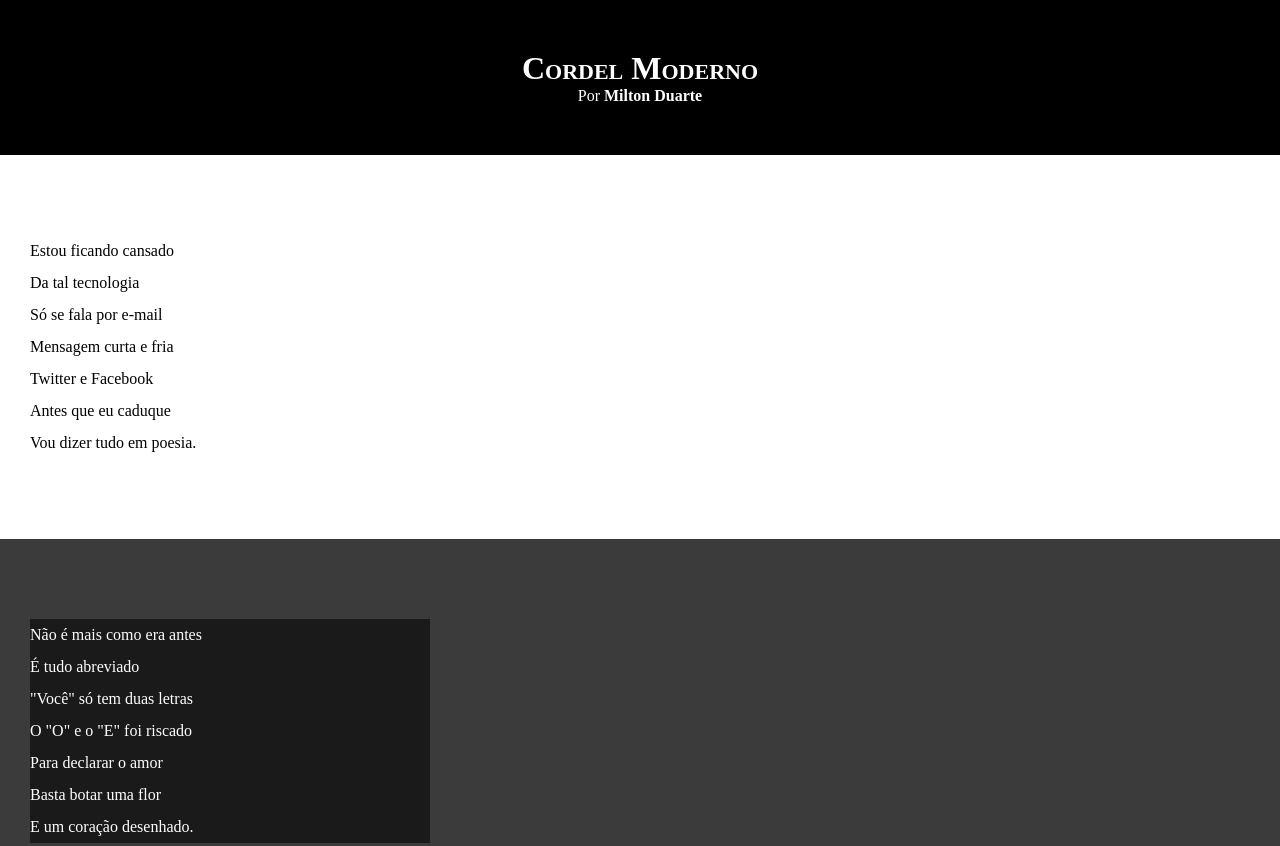
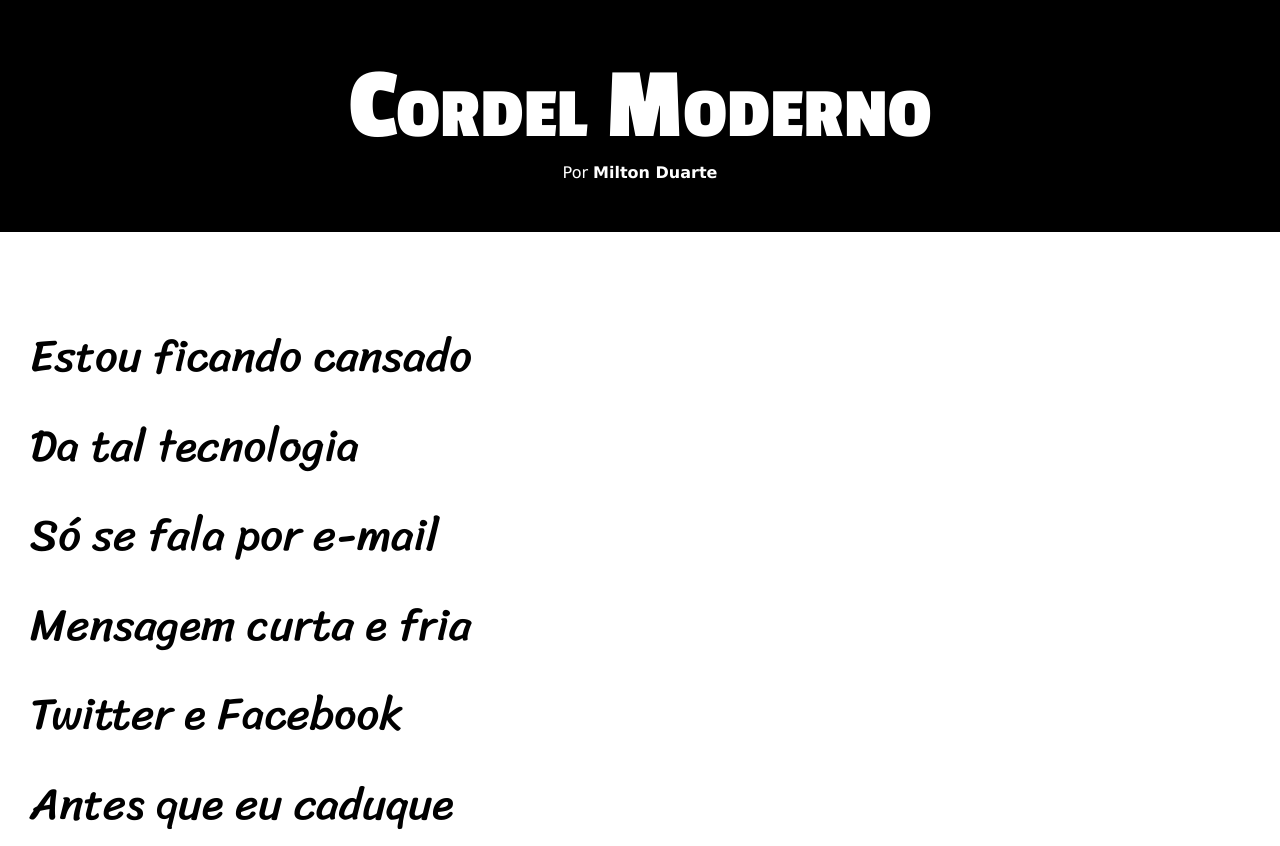
Before and after one commit to wesleyafonsogomes/html-css, a plain HTML site: page Desafios/d12/index.html in a window 1280 px wide. Shown: the top 846 px of the page. Drawn offline with Linux system fonts and the light colour scheme; a web font is replaced by a local one.

Commit message:
att d012

```diff
--- a/Desafios/d12/estilo/style.css
+++ b/Desafios/d12/estilo/style.css
@@ -1,4 +1,12 @@
 @charset "UTF-8";
+
+@import url('https://fonts.googleapis.com/css2?family=Anta&family=Bebas+Neue&family=Caveat+Brush&family=Intel+One+Mono:ital,wght@0,300..700;1,300..700&family=Passion+One:wght@400;700;900&family=SUSE+Mono:ital,wght@0,100..800;1,100..800&family=Sriracha&display=swap');
+
+:root {
+    --fonte1: Verdana, Geneva, Tahoma, sans-serif;
+    --font2: "Passion One", sans-serif;
+    --font3: "Sriracha", sans-serif;
+}
 
 * {
     margin: 0px;
@@ -7,6 +15,7 @@
 html, body {
     min-height: 100vh;
     background-color: darkgray;
+    font-family: var(--fonte1);
 }
 header {
     background-color: black;
@@ -16,6 +25,8 @@ header {
 header h1 {
     padding-top: 50px;
     font-variant: small-caps;
+    font-family: var(--font2);
+    font-size: 8vw;
 }
 header > p {
     padding-bottom: 50px;
@@ -33,6 +44,8 @@ section {
     padding-bottom: 10vh;
     line-height: 2em;
     padding-left: 30px;
+    font-family: var(--font3);
+    font-size: 3.5vw;
 }
 section.normal {
     background-color: white;
@@ -44,7 +57,8 @@ section.imagem {
 }
 section.imagem > p {
     background-color: rgba(0, 0, 0, 0.555);
-    width: 400px;
+    display: inline-block;
+    padding: 5px;
 }
 
 footer {
```
